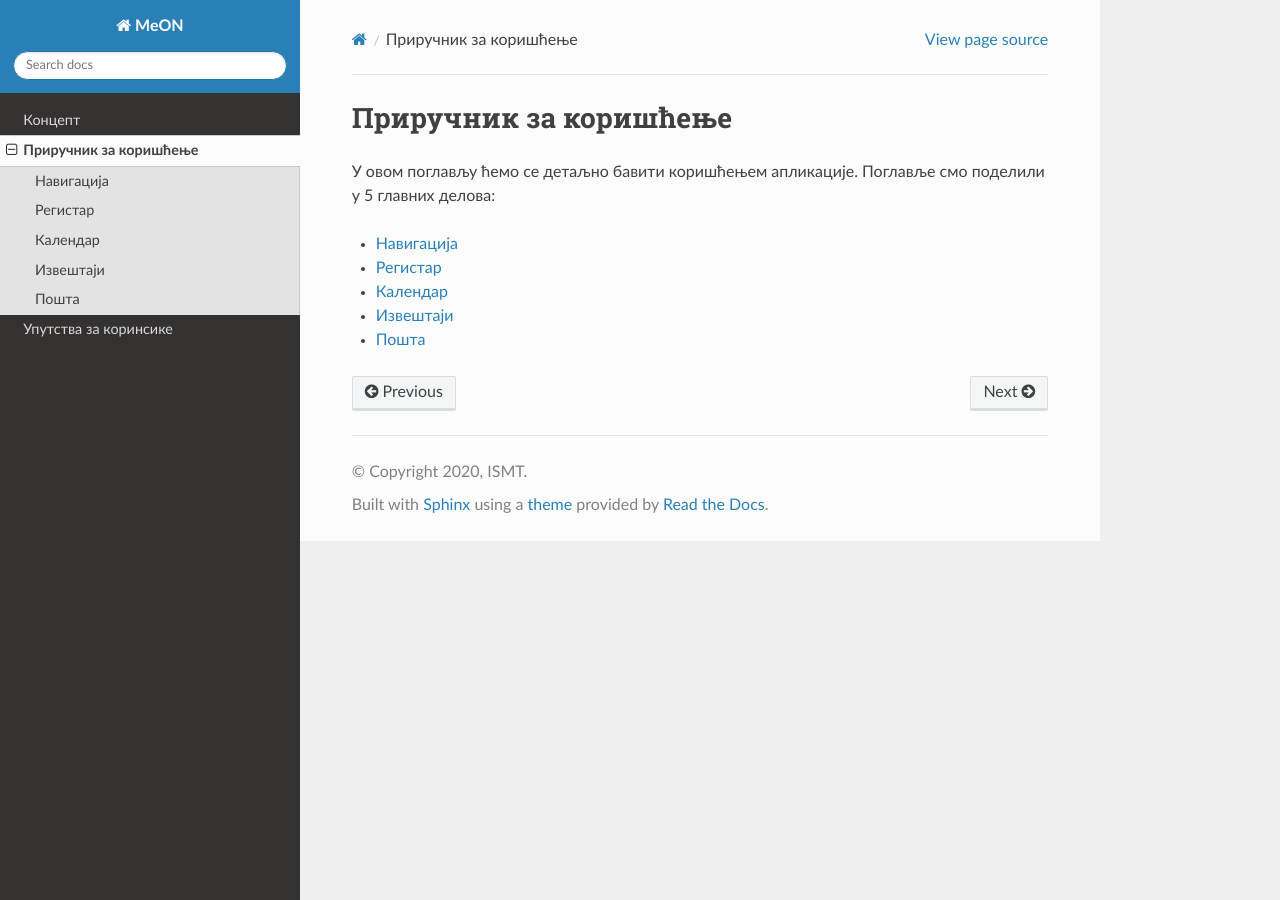
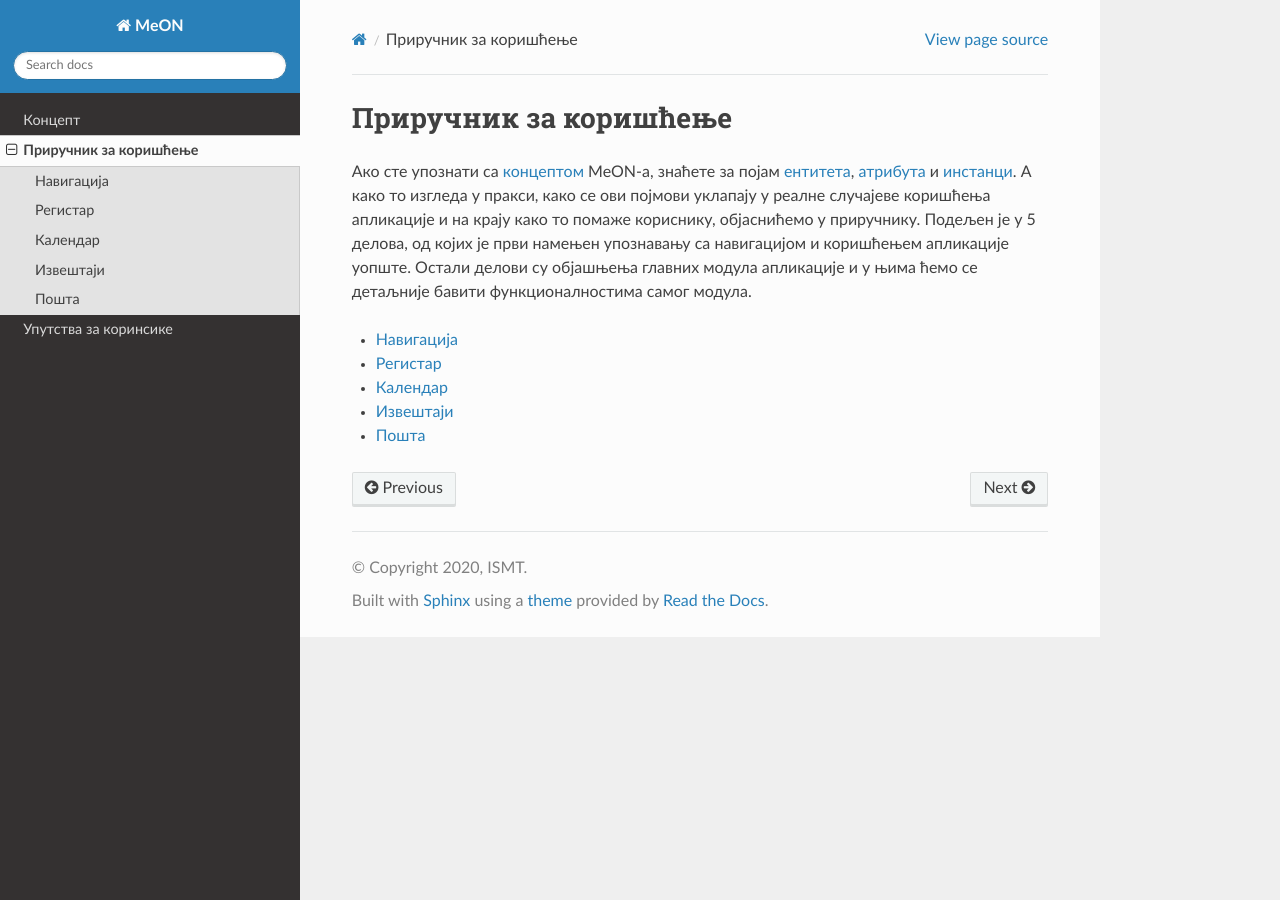
Before and after one commit to ismt-hub/MeON-Docs, a Sphinx documentation site: the page built from docs/prirucnik/index.rst, in a window 1280 px wide. Built offline with Sphinx 7.4.7 and the Read the Docs theme 2.0.0, drawn with Linux system fonts in a browser that asks for light colours.

Commit message:
changed intro text in prirucnik.rst. Added references

```diff
--- a/docs/prirucnik/index.rst
+++ b/docs/prirucnik/index.rst
@@ -1,7 +1,7 @@
 Приручник за коришћење
 ======================
 
-У овом поглављу ћемо се детаљно бавити коришћењем апликације. Поглавље смо поделили у 5 главних делова:
+Ако сте упознати са :ref:`концептом<koncept>` MeON-a, знаћете за појам :ref:`ентитета<entiteti>`, :ref:`атрибута<atributi>` и :ref:`инстанци<instance>`. А како то изгледа у пракси, како се ови појмови уклапају у реалне случајеве коришћења апликације и на крају како то помаже кориснику, објаснићемо у приручнику. Подељен је у 5 делова, од којих је први намењен упознавању са навигацијом и коришћењем апликације уопште. Остали делови су објашњења главних модула апликације и у њима ћемо се детаљније бавити функционалностима самог модула.
 
 .. toctree::
    :maxdepth: 1
```
Also changed, not shown: docs/uvod/index.rst (+8 -0 lines).
